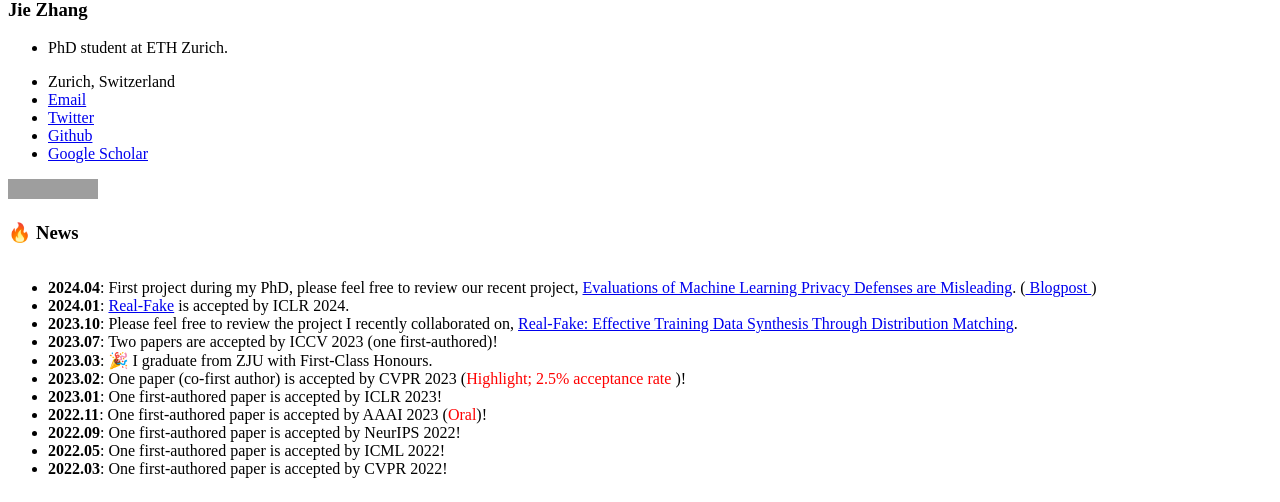
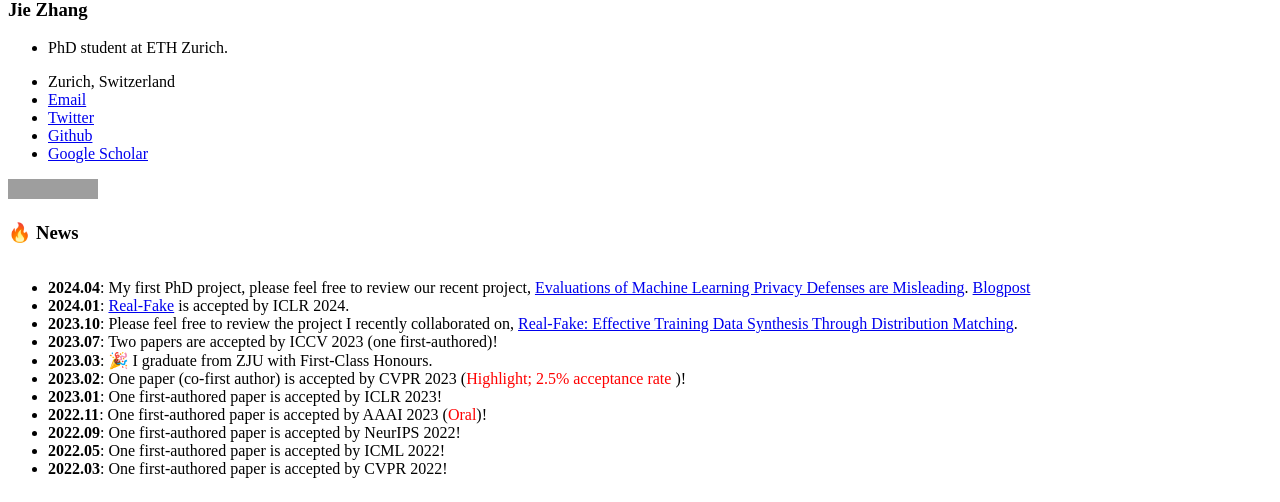
Before and after one commit to zj-jayzhang/zj-jayzhang.github.io, a Jekyll site: the page built from _pages/includes/news.md, in a window 1280 px wide. Shown: the part 544-1046 px from the top of the page. Built offline with Jekyll 4.4.1, drawn with Linux system fonts in a browser that asks for light colours; our own code applies the rules of GitHub Pages for plain Markdown files; grey boxes are pictures that could not be loaded.

Commit message:
Update news.md

```diff
--- a/_pages/includes/news.md
+++ b/_pages/includes/news.md
@@ -9,7 +9,7 @@
 
 <div class="scrollable">
   <ul>
-    <li><strong>2024.04</strong>: First project during my PhD, please feel free to review our recent project, <a href="https://arxiv.org/abs//2404.17399">Evaluations of Machine Learning Privacy Defenses are Misleading</a>.  (<a href="https://spylab.ai/blog/misleading-privacy-evals/">  Blogpost </a>)  </li>
+    <li><strong>2024.04</strong>: My first PhD project, please feel free to review our recent project, <a href="https://arxiv.org/abs//2404.17399">Evaluations of Machine Learning Privacy Defenses are Misleading</a>.  <a href="https://spylab.ai/blog/misleading-privacy-evals/">  Blogpost </a>  </li>
     <li><strong>2024.01</strong>: <a href="https://arxiv.org/abs/2310.10402">Real-Fake</a> is accepted by ICLR 2024.</li>
     <li><strong>2023.10</strong>: Please feel free to review the project I recently collaborated on, <a href="https://arxiv.org/abs/2310.10402">Real-Fake: Effective Training Data Synthesis Through Distribution Matching</a>.</li>
     <li><strong>2023.07</strong>: Two papers are accepted by ICCV 2023 (one first-authored)!</li>
```
